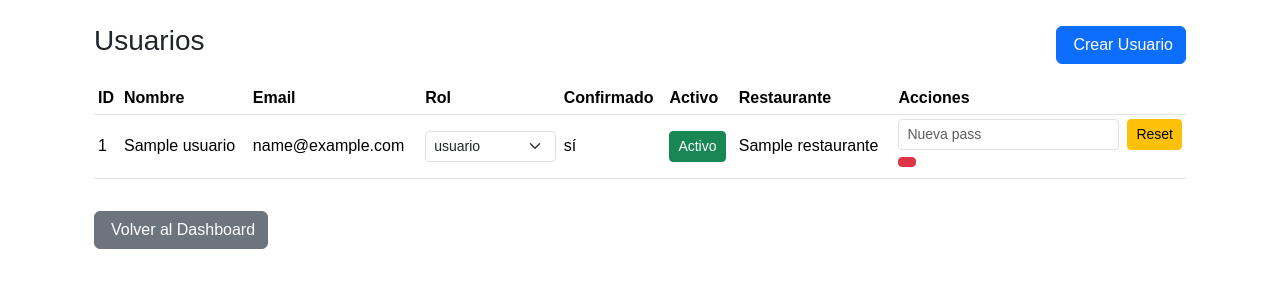
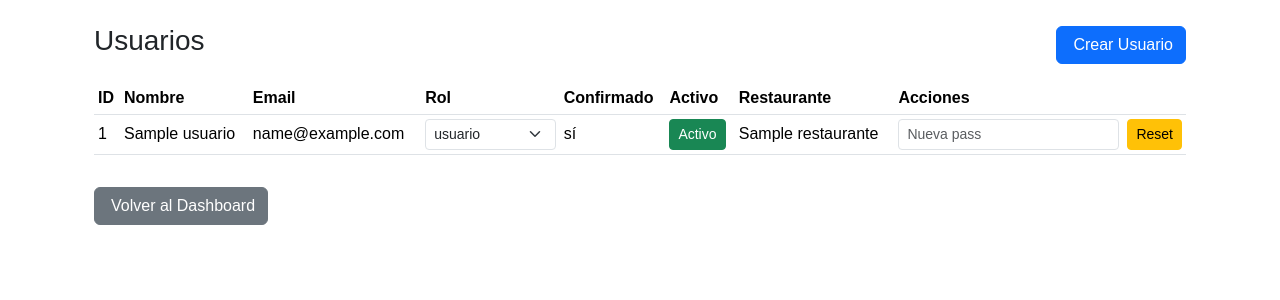
Before and after one commit to Abalito04/App-resto, a Flask app: template templates/auth/superadmin_usuarios.html in a window 1280 px wide. Shown: the part 120-420 px from the top of the page. Run offline with Flask 3, Linux system fonts and the light colour scheme; the template is opened without the code that fills it: values that come from a table or form of the project are taken from there, others are empty; tables that the repository leaves empty hold one stand-in row (values such as "Sample post").

Commit message:
Corrigiendo superadmin

```diff
--- a/templates/auth/superadmin_usuarios.html
+++ b/templates/auth/superadmin_usuarios.html
@@ -48,13 +48,7 @@
             <input class="form-control form-control-sm" name="nueva" placeholder="Nueva pass">
             <button class="btn btn-sm btn-warning">Reset</button>
           </form>
-                {% if u.id != current_user.id %}
-          <form method="POST" action="{{ url_for('auth.eliminar_usuario', user_id=u.id) }}" style="display:inline;">
-            <button type="submit" class="btn btn-sm btn-danger" onclick="return confirm('¿Seguro que deseas eliminar este usuario?');">
-                <i class="fas fa-trash"></i>
-                  </button>
-                    </form>
-                {% endif %}
+
         </td>
       </tr>
       {% endfor %}
```
